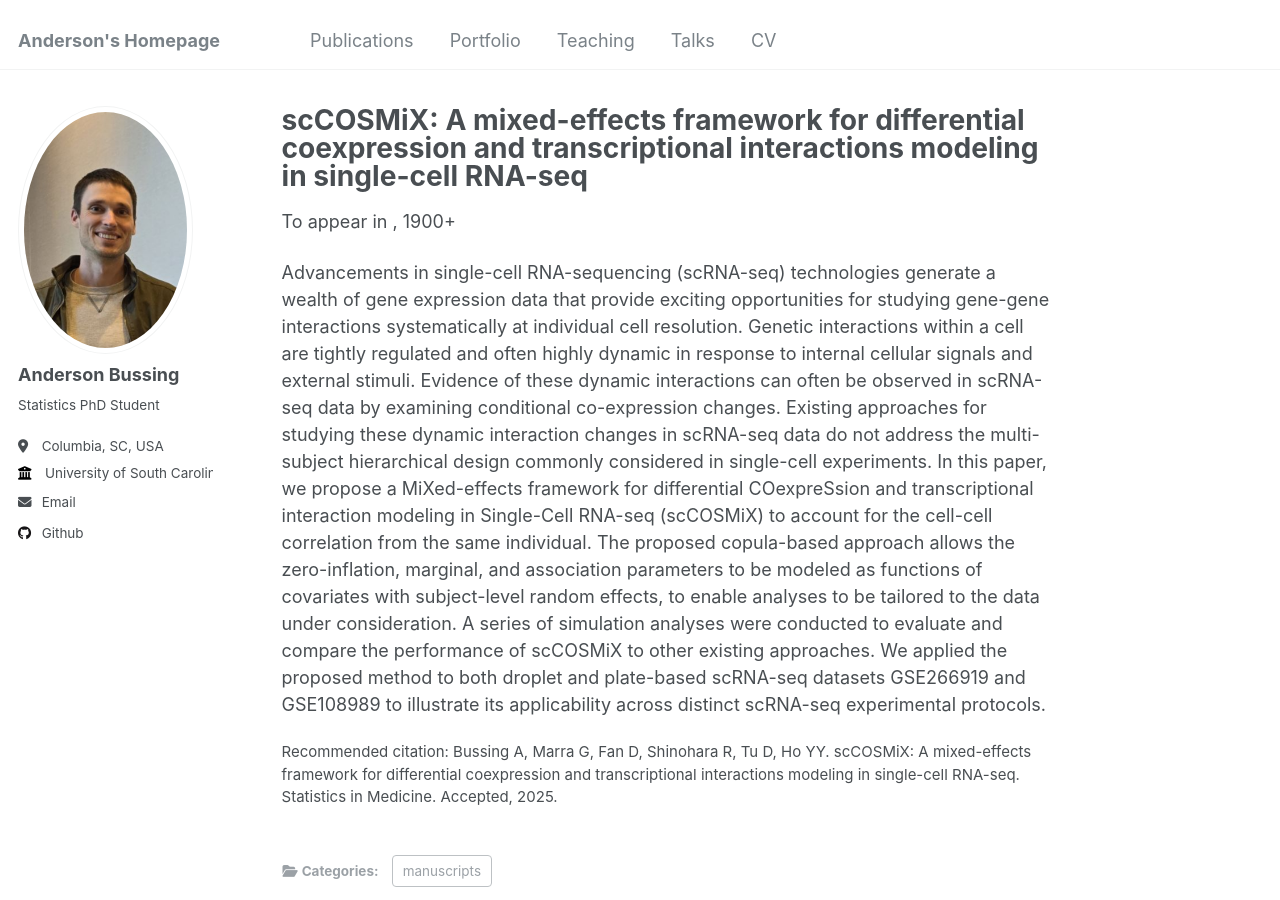
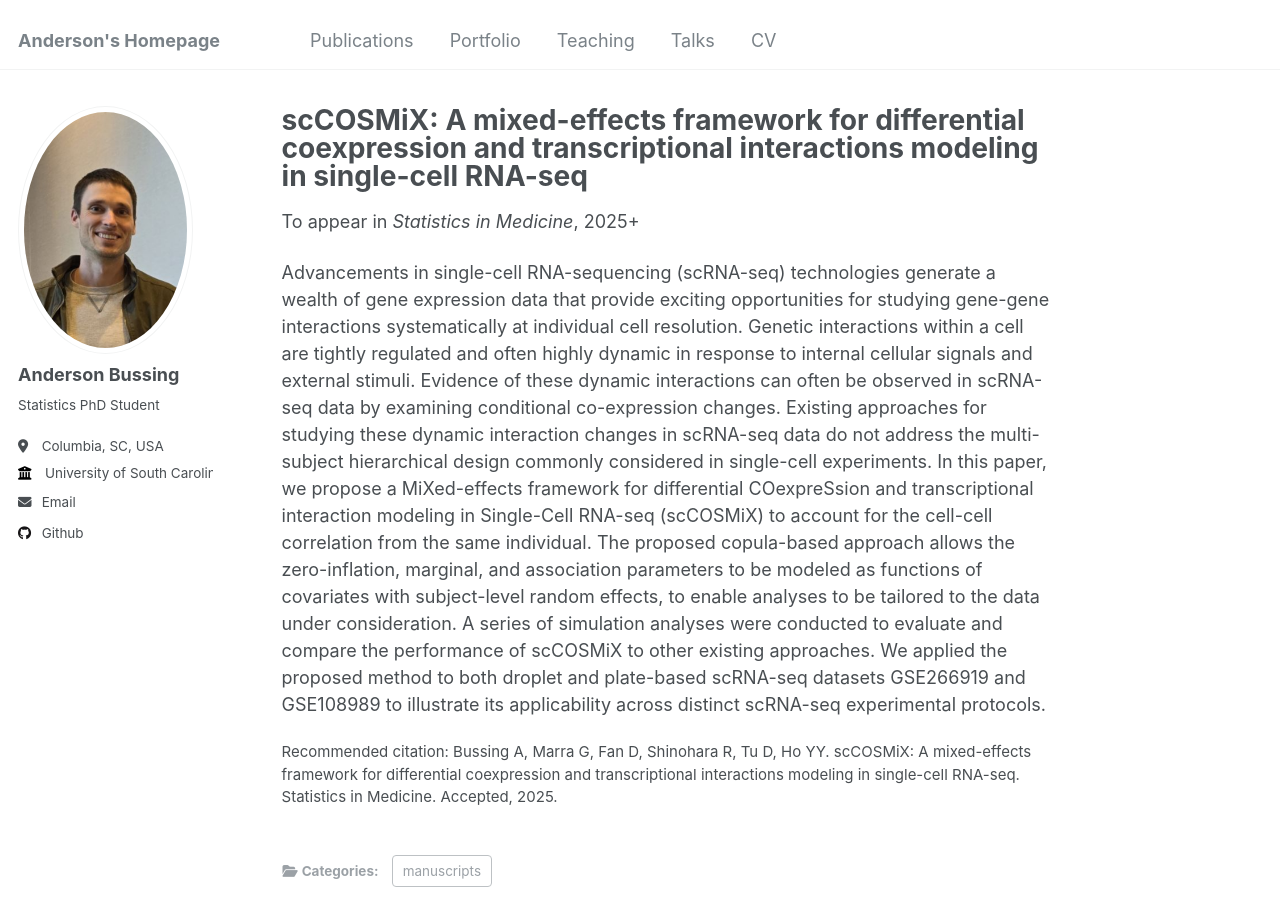
Before and after one commit to abussing/abussing.github.io, a Jekyll site: the page built from _publications/scCOSMiX.md, in a window 1280 px wide and 900 px high. Built offline with Jekyll 4.4.1, drawn with Linux system fonts in a browser that asks for light colours.

Commit message:
Update single.html

```diff
--- a/_layouts/single.html
+++ b/_layouts/single.html
@@ -44,12 +44,15 @@ layout: default
               , {{ page.date | date: "%Y" }}
             {% endif %}
           </p>
-        {% elsif page.venue and page.date %}
-          {% if page.venue contains "(accepted)" %}
-            <p>To appear in <i>{{ post.venue | replace: " (accepted)", "" }}</i>, {{ post.date | default: "1900-01-01" | date: "%Y" }}+</p>
-          {% else %}
-            <p>Published in <i>{{ page.venue }}</i>, {{ page.date | date: "%Y" }}</p>
-          {% endif %}
+{% elsif page.venue and page.date %}
+  {% if page.venue contains "(accepted)" %}
+    <p>To appear in <i>{{ page.venue | replace: " (accepted)", "" }}</i>, {{ page.date | default: "1900-01-01" | date: "%Y" }}+</p>
+  {% else %}
+    <p>Published in <i>{{ page.venue }}</i>, {{ page.date | date: "%Y" }}</p>
+  {% endif %}
+{% elsif page.date and page.venue == "In preparation" %}
+  <p>In preparation, {{ page.date | default: "1900-01-01" | date: "%Y" }}+</p>
+
         {% elsif page.date %}
           <p class="page__date"><strong><i class="fa fa-fw fa-calendar" aria-hidden="true"></i> {{ site.data.ui-text[site.locale].date_label | default: "Published:" }}</strong> <time datetime="{{ page.date | date_to_xmlschema }}">{{ page.date | default: "1900-01-01" | date: "%B %d, %Y" }}</time></p>
         {% endif %}
```
